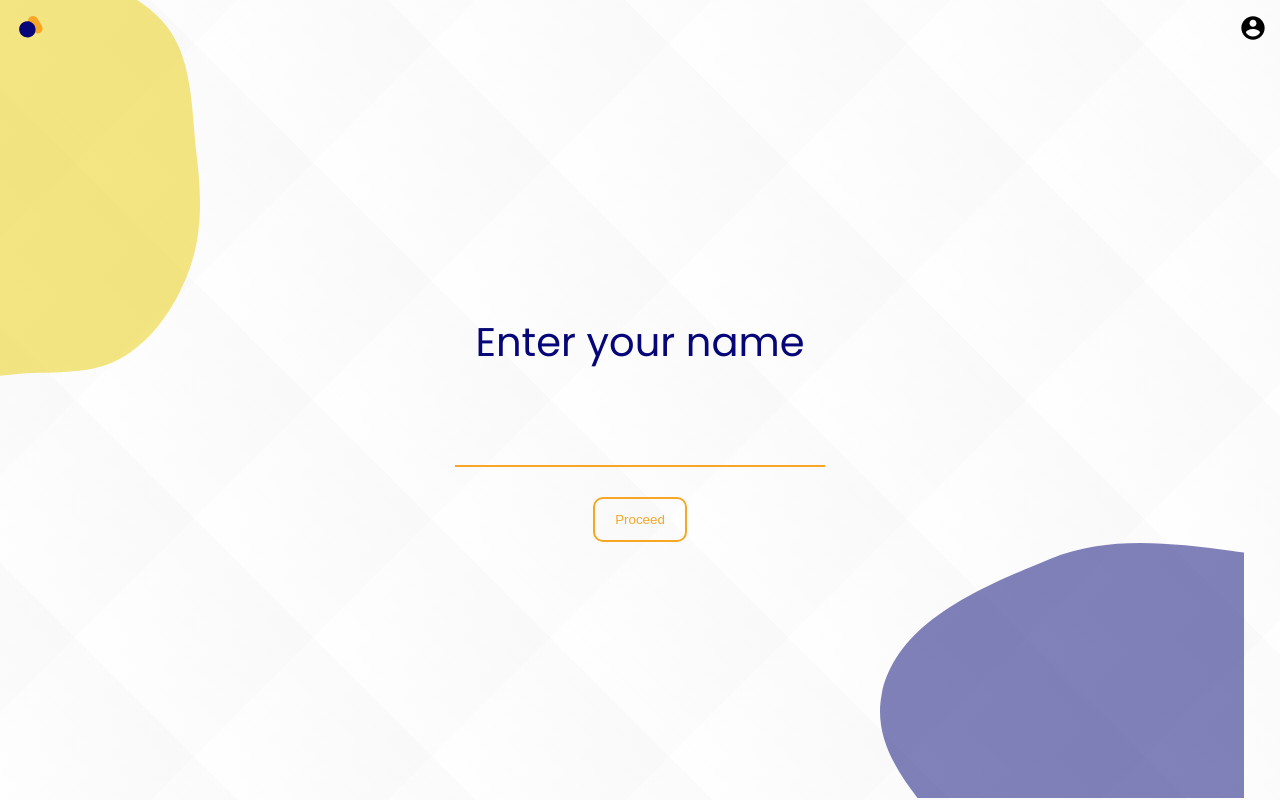
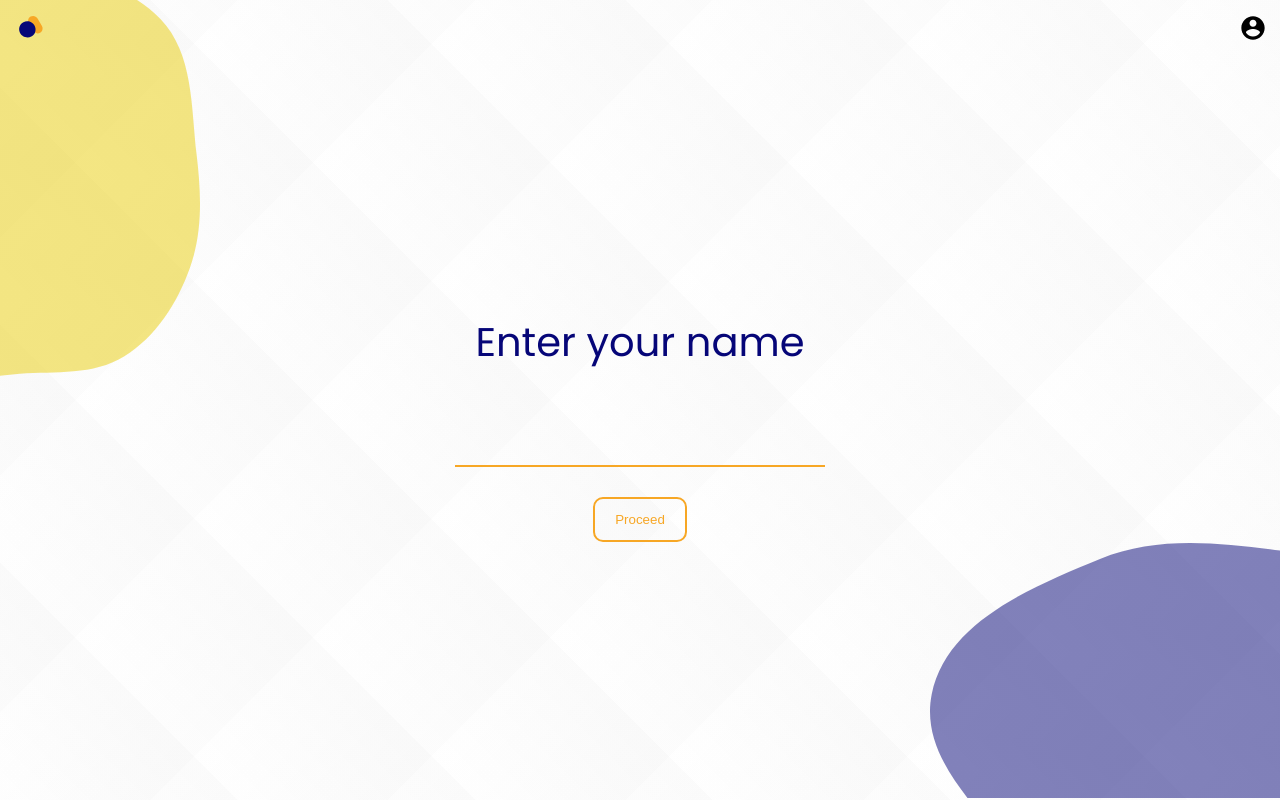
Before and after one commit to reddit-coders/investors-hub-fe, a React (Create React App) app: page / in a window 1280 px wide. Built offline with nearby package versions, Linux system fonts and the light colour scheme.

Commit message:
Fixed right blob to look better on big screens

```diff
--- a/src/scss/abstracts/_variables.scss
+++ b/src/scss/abstracts/_variables.scss
@@ -1,4 +1,4 @@
-//Colors
+// ** Colors
 $blue-dark: #060678;
 $blue-light: #0082f7;
 $yellow-dark: #f7a725;
--- a/src/scss/pages/_welcome.scss
+++ b/src/scss/pages/_welcome.scss
@@ -73,7 +73,7 @@
     }
 
     @include respond(desktop) {
-			width: 40rem;
+      width: 35rem;
     }
   }
 }
```
Lines whose indentation alone changed are shown as unchanged.
